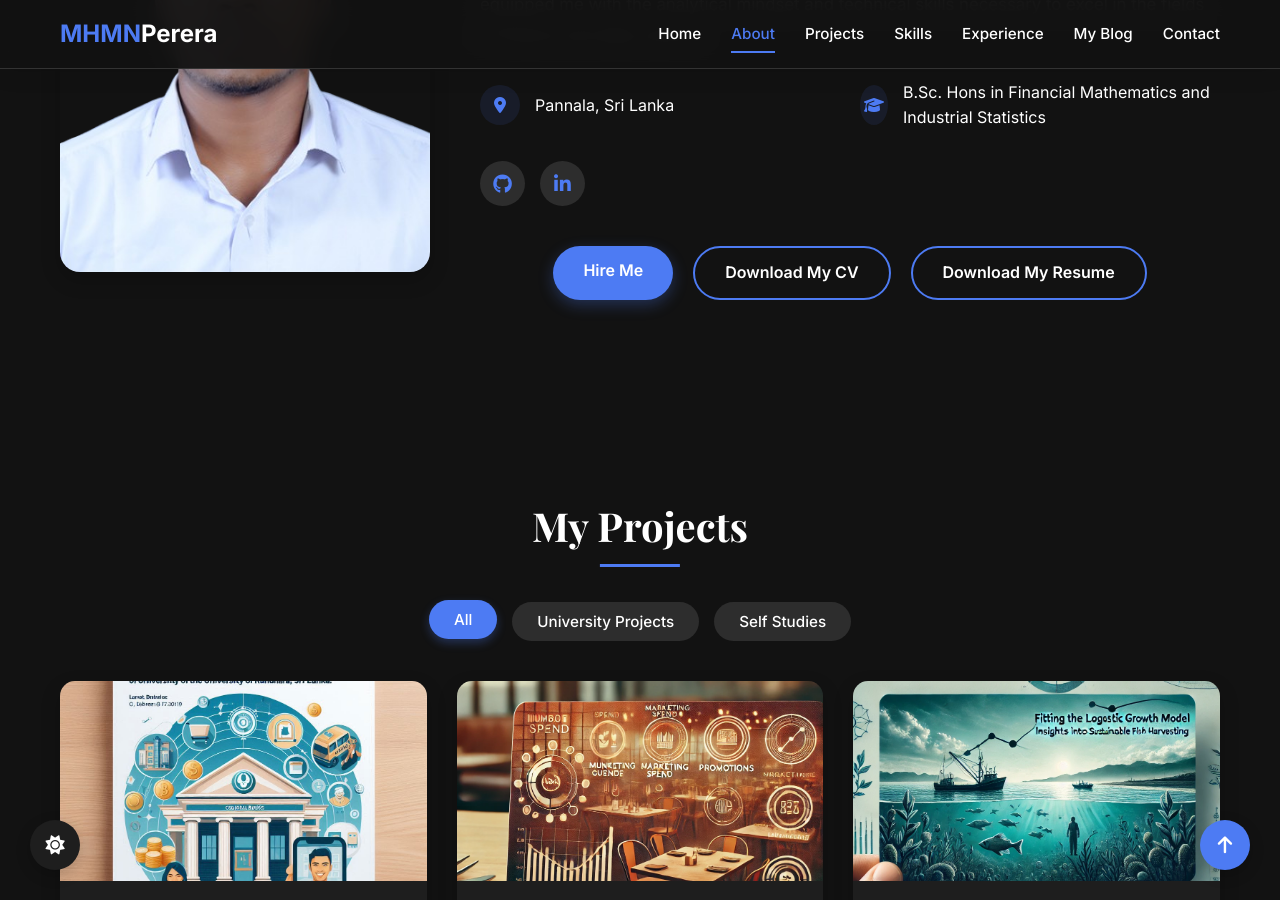
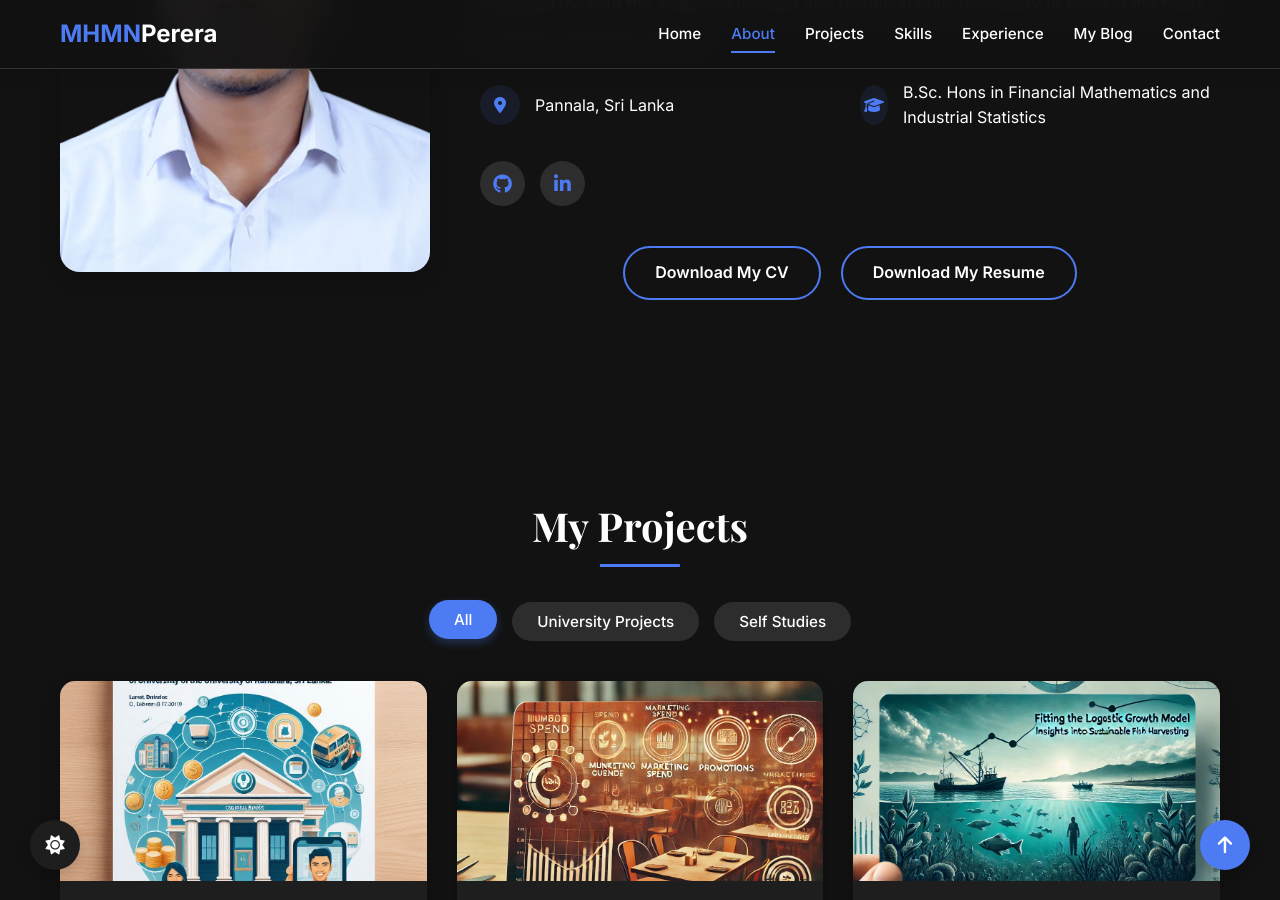
Before and after one commit to MHMNP2021/portfolio.github.io, a Jekyll site: the page index.html, which Jekyll copies as it is, in a window 1280 px wide and 900 px high, scrolled down 1334 px. Built offline with Jekyll 4.4.1, drawn with Linux system fonts in a browser that asks for light colours.

Commit message:
Update index.html

```diff
--- a/index.html
+++ b/index.html
@@ -4,7 +4,7 @@
     <meta charset="UTF-8">
     <meta name="viewport" content="width=device-width, initial-scale=1.0">
     <title>M Nethmina Perera | Portfolio</title>
-    <meta name="description" content="Portfolio of M Nethmina Perera - Financial Analyst, Data Scientist, and Researcher specializing in financial mathematics and industrial statistics">
+   <meta name="description" content="Portfolio of M. Nethmina Perera – An entry-level financial analyst and data analyst with a focus on financial mathematics and industrial statistics.">
     <link rel="stylesheet" href="https://cdnjs.cloudflare.com/ajax/libs/font-awesome/6.4.0/css/all.min.css">
     <link href="https://fonts.googleapis.com/css2?family=Inter:wght@300;400;500;600;700&family=Playfair+Display:wght@700&display=swap" rel="stylesheet">
     <style>
@@ -1567,8 +1567,7 @@
                         </a>
                     </div>
                      <div class="hero-buttons">
-                    <a href="#contact" class="btn primary-btn">Hire Me</a>
-                    <a href="assets/mycv.pdf" class="btn secondary-btn">Download My CV</a>
+                    <a href="assets/CV_mahinsa_nethmina.pdf" class="btn secondary-btn">Download My CV</a>
                     <a href="assets/myresume.pdf" class="btn secondary-btn">Download My Resume</a>
                 </div>
                 </div>
```
